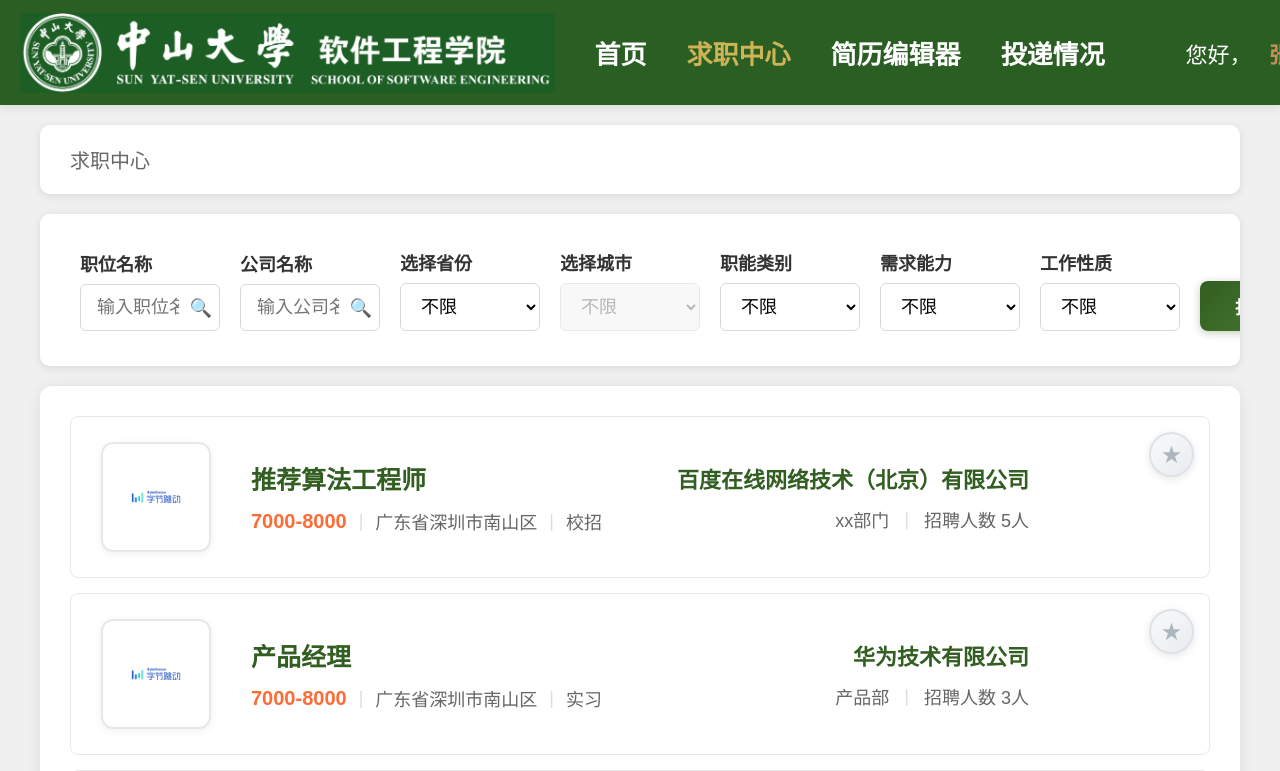
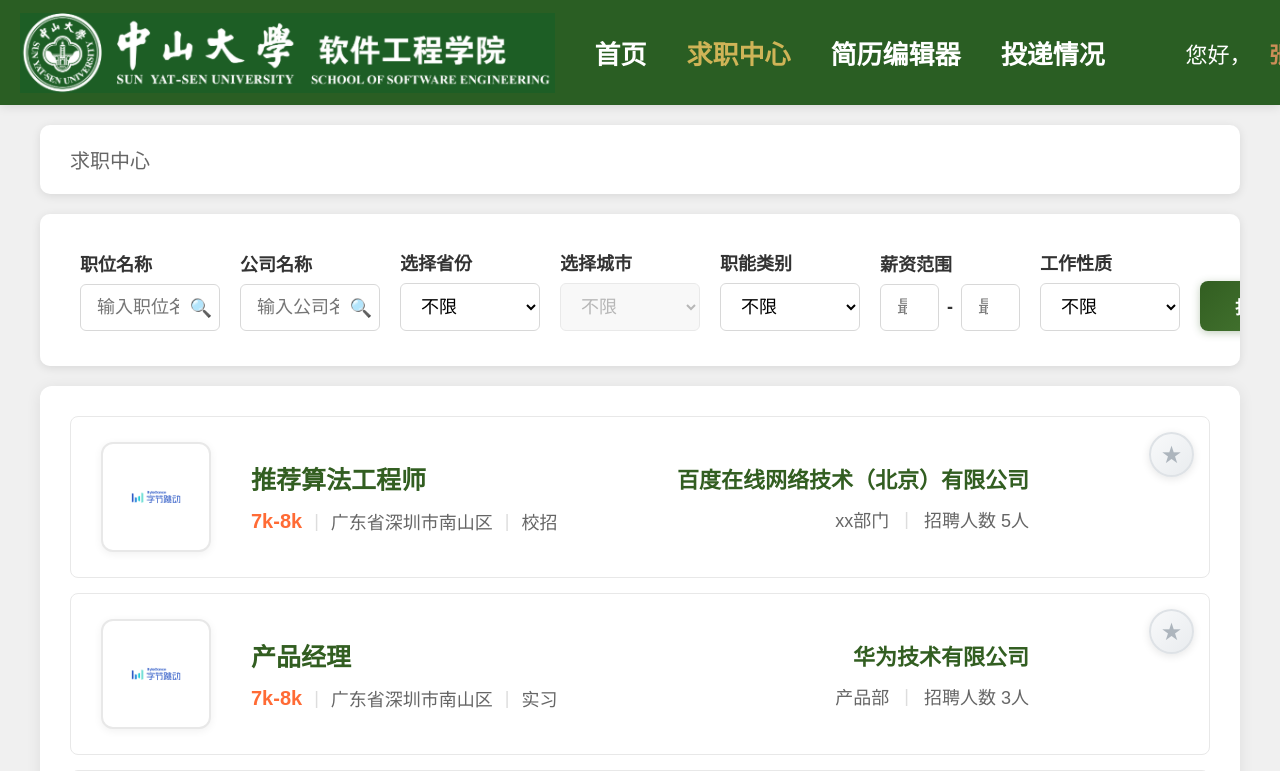
Before and after one commit to wenpeichen419/sysu-sse-JobRecruitment, a Vue app: page /job-center in a window 1280 px wide. Shown: the top 771 px of the page. Built offline with nearby package versions, Linux system fonts and the light colour scheme.

Commit message:
【11/16】学生端最新版（增加输入薪资筛选逻辑+单位按k处理）

```diff
--- /dev/null
+++ b/src/utils/salaryFormatter.js
@@ -0,0 +1,70 @@
+/**
+ * 薪资格式化工具函数
+ */
+
+/**
+ * 将薪资数字转换为以k为单位的显示格式
+ * @param {number} salary 薪资数字
+ * @returns {string} 以k为单位的薪资字符串
+ */
+export function formatSalaryToK(salary) {
+  if (!salary) return '';
+  // 将薪资除以1000并保留整数部分
+  return Math.floor(salary / 1000) + 'k';
+}
+
+/**
+ * 将薪资范围字符串（如"7000-8000"）转换为以k为单位的显示格式（如"7k-8k"）
+ * @param {string} salaryRange 薪资范围字符串
+ * @returns {string} 以k为单位的薪资范围字符串
+ */
+export function formatSalaryRangeToK(salaryRange) {
+  if (!salaryRange) return '';
+
+  // 如果是单个数字（如"15000及以上"）
+  if (salaryRange.includes('及以上')) {
+    const salary = parseInt(salaryRange);
+    if (!isNaN(salary)) {
+      return formatSalaryToK(salary) + '及以上';
+    }
+    return salaryRange;
+  }
+
+  // 处理范围格式（如"7000-8000"）
+  const parts = salaryRange.split('-');
+  if (parts.length === 2) {
+    const minSalary = parseInt(parts[0]);
+    const maxSalary = parseInt(parts[1]);
+
+    if (!isNaN(minSalary) && !isNaN(maxSalary)) {
+      return formatSalaryToK(minSalary) + '-' + formatSalaryToK(maxSalary);
+    }
+  } else if (parts.length === 1) {
+    // 处理单个薪资数字
+    const salary = parseInt(parts[0]);
+    if (!isNaN(salary)) {
+      return formatSalaryToK(salary);
+    }
+  }
+
+  return salaryRange;
+}
+
+/**
+ * 将以k为单位的薪资数字转换回原始数字格式
+ * @param {string} kSalary 以k为单位的薪资字符串（如"7k"）
+ * @returns {number} 原始薪资数字（如7000）
+ */
+export function convertKToSalary(kSalary) {
+  if (!kSalary) return null;
+
+  // 移除"k"字符并转换为数字
+  const numberPart = kSalary.replace('k', '');
+  const salary = parseInt(numberPart);
+
+  if (!isNaN(salary)) {
+    return salary * 1000;
+  }
+
+  return null;
+}
--- a/src/views/AppliedList.vue
+++ b/src/views/AppliedList.vue
@@ -39,7 +39,7 @@
               <span class="status-chip" :class="item.status">{{ statusText(item.status) }}</span>
             </div>
             <div class="job-details">
-              <span class="salary">{{ item.salary }}</span>
+              <span class="salary">{{ formatSalaryRangeToK(item.salary) }}</span>
               <span class="divider">|</span>
               <span class="location">{{ item.province }} · {{ item.city }}</span>
               <span class="divider">|</span>
@@ -82,6 +82,7 @@
 
   <script>
   import { listApplied } from '@/mock/applied'
+  import { formatSalaryRangeToK } from '@/utils/salaryFormatter'
 
   export default {
     name: 'AppliedList',
@@ -137,7 +138,10 @@
           : s==='passed'    ? '已通过'
           : s==='stopped'   ? '流程中止'
           : s
-      }
+      },
+
+      // 格式化薪资显示
+      formatSalaryRangeToK,
     }
   }
   </script>
--- a/src/views/JobCenter.vue
+++ b/src/views/JobCenter.vue
@@ -65,15 +65,22 @@
       </div>
 
       <div class="search-group">
-        <label>需求能力</label>
-        <select v-model="selectedSkill" class="search-select">
-          <option value="">不限</option>
-          <option value="AI">AI</option>
-          <option value="算法">算法</option>
-          <option value="机器学习">机器学习</option>
-          <option value="Python">Python</option>
-          <option value="Java">Java</option>
-        </select>
+        <label>薪资范围</label>
+        <div class="salary-range-inputs">
+          <input
+            v-model.number="minSalary"
+            type="number"
+            class="salary-input"
+            placeholder="最低薪资"
+          />
+          <span class="separator">-</span>
+          <input
+            v-model.number="maxSalary"
+            type="number"
+            class="salary-input"
+            placeholder="最高薪资"
+          />
+        </div>
       </div>
 
       <div class="search-group">
@@ -110,7 +117,7 @@
         <div class="job-left-info">
           <div class="job-title">{{ job.title }}</div>
           <div class="job-details">
-            <span class="salary">{{ job.salary }}</span>
+            <span class="salary">{{ formatSalaryRangeToK(job.salary) }}</span>
             <span class="divider">|</span>
             <span class="location">{{ job.location }}</span>
             <span class="divider">|</span>
@@ -182,6 +189,7 @@
 
 <script>
 import { jobs } from '@/data/jobs.mock'
+import { formatSalaryRangeToK } from '@/utils/salaryFormatter'
 
 export default {
   name: 'JobCenter',
@@ -193,7 +201,8 @@
       selectedProvince: '',
       selectedCity: '',
       selectedCategory: '',
-      selectedSkill: '',
+      minSalary: null,
+      maxSalary: null,
       selectedType: '',
 
       // 省市数据
@@ -244,12 +253,26 @@
       if (this.selectedProvince) list = list.filter(job => job.province === this.selectedProvince)
       if (this.selectedCity)     list = list.filter(job => job.city === this.selectedCity)
       if (this.selectedCategory) list = list.filter(job => job.category === this.selectedCategory)
-      if (this.selectedSkill) {
-        list = list.filter(job =>
-          job.title.includes(this.selectedSkill) || job.category.includes(this.selectedSkill)
-        )
+      if (this.selectedType)     list = list.filter(job => job.type.includes(this.selectedType))
+
+      // 薪资范围筛选
+      if ((this.minSalary !== null && this.minSalary !== '') || (this.maxSalary !== null && this.maxSalary !== '')) {
+        list = list.filter(job => {
+          // 解析薪资字符串，格式为 "7000-8000"
+          const salaryRange = job.salary.split('-');
+          if (salaryRange.length !== 2) return false;
+
+          const minJobSalary = parseInt(salaryRange[0]);
+          const maxJobSalary = parseInt(salaryRange[1]);
+
+          // 检查薪资范围是否匹配
+          // 用户输入的是k为单位，需要转换为原始数字进行比较
+          const minMatch = (this.minSalary === null || this.minSalary === '') || maxJobSalary >= this.minSalary * 1000;
+          const maxMatch = (this.maxSalary === null || this.maxSalary === '') || minJobSalary <= this.maxSalary * 1000;
+
+          return minMatch && maxMatch;
+        });
       }
-      if (this.selectedType)     list = list.filter(job => job.type.includes(this.selectedType))
 
       return list
     },
@@ -284,6 +307,7 @@
     if (saved) this.favoriteJobIds = JSON.parse(saved)
   },
   methods: {
+    formatSalaryRangeToK,
     onProvinceChange() {
       this.selectedCity = ''
       this.currentPage = 1
@@ -419,6 +443,33 @@
   color: #999;
   cursor: not-allowed;
   border-color: #e0e0e0;
+}
+
+/* 薪资范围输入框样式 */
+.salary-range-inputs {
+  display: flex;
+  align-items: center;
+  gap: 8px;
+}
+
+.salary-input {
+  padding: 12px 16px;
+  border: 1px solid #d8d8d8;
+  border-radius: 6px;
+  font-size: 18px;
+  width: 100%;
+  outline: none;
+  transition: all 0.3s;
+}
+
+.salary-input:focus {
+  border-color: #2a5e23;
+}
+
+.separator {
+  font-size: 18px;
+  font-weight: bold;
+  color: #333;
 }
 
 .search-btn {
--- a/src/views/JobDetail.vue
+++ b/src/views/JobDetail.vue
@@ -28,7 +28,7 @@
           </div>
 
           <div class="job-meta">
-            <span class="salary">{{ jobInfo.salary }}</span>
+            <span class="salary">{{ formatSalaryRangeToK(jobInfo.salary) }}</span>
             <span class="divider">|</span>
             <span class="location">{{ jobInfo.location }}</span>
             <span class="divider">|</span>
@@ -190,6 +190,8 @@
 </template>
 
 <script>
+import { formatSalaryRangeToK } from '@/utils/salaryFormatter'
+
 export default {
   name: 'JobDetail',
   data() {
@@ -283,6 +285,9 @@
     goBack() {
       this.$router.push({ name: 'JobCenter' })
     },
+
+    // 格式化薪资显示
+    formatSalaryRangeToK,
 
     // 检查收藏状态
     checkFavoriteStatus() {
--- a/src/views/MyFavorites.vue
+++ b/src/views/MyFavorites.vue
@@ -24,7 +24,7 @@
         <div class="job-left-info">
           <div class="job-title">{{ job.title }}</div>
           <div class="job-details">
-            <span class="salary">{{ job.salary }}</span>
+            <span class="salary">{{ formatSalaryRangeToK(job.salary) }}</span>
             <span class="divider">|</span>
             <span class="location">{{ job.location }}</span>
             <span class="divider">|</span>
@@ -94,6 +94,8 @@
 </template>
 
 <script>
+import { formatSalaryRangeToK } from '@/utils/salaryFormatter'
+
 export default {
   name: 'MyFavorites',
   data() {
@@ -314,6 +316,9 @@
     goBack() {
       this.$router.push({ name: 'StudentCenter' })
     },
+
+    // 格式化薪资显示
+    formatSalaryRangeToK,
 
     // 取消收藏
     toggleFavorite(jobId) {
--- a/src/views/StudentCenter.vue
+++ b/src/views/StudentCenter.vue
@@ -102,7 +102,7 @@
                 </div>
                 <div class="text-item">
                   <span class="item-label">期望薪资:</span>
-                  <span class="item-value">{{ studentInfo.expectedSalary }}</span>
+                  <span class="item-value">{{ formatSalary(studentInfo.expectedSalary) }}</span>
                 </div>
               </div>
             </div>
@@ -212,6 +212,7 @@
 
 <script>
 import mockStudent from '@/data/mockStudentData'
+import { formatSalaryRangeToK } from '@/utils/salaryFormatter'
 
 export default {
   name: 'StudentCenter',
@@ -241,6 +242,11 @@
       const birthYear = parseInt(birthday.split('-')[0])
       const currentYear = new Date().getFullYear()
       return currentYear - birthYear
+    },
+
+    // 格式化薪资显示
+    formatSalary(salary) {
+      return formatSalaryRangeToK(salary);
     },
 
     // 跳转到标签编辑（定位到能力标签部分）
--- a/src/views/StudentProfile.vue
+++ b/src/views/StudentProfile.vue
@@ -177,6 +177,7 @@
 
 <script>
 import mockStudent from '@/data/mockStudentData'
+import { formatSalaryRangeToK, convertKToSalary } from '@/utils/salaryFormatter'
 
 const PROFILE_KEY = 'student_profile_v1';
 
@@ -212,7 +213,7 @@
         major: mockStudent.major,
         ranking: mockStudent.ranking,
         desiredPosition: mockStudent.desiredPosition,
-        expectedSalary: mockStudent.expectedSalary,
+        expectedSalary: formatSalaryRangeToK(mockStudent.expectedSalary),
         tags: [...mockStudent.tags]
       },
 
@@ -334,6 +335,7 @@
     gender: this.formData.gender === 'male' ? '男' : (this.formData.gender === 'female' ? '女' : ''),
     job_seeking_status: this.formData.jobStatus === 'active' ? '求职中' : '暂不求职',
     phone_number: this.formData.phone,
+    expected_salary: convertKToSalary(this.formData.expectedSalary),  // 将k格式转换回原始格式
     education: {
       school_name: this.formData.school,
       major: this.formData.major,
```
